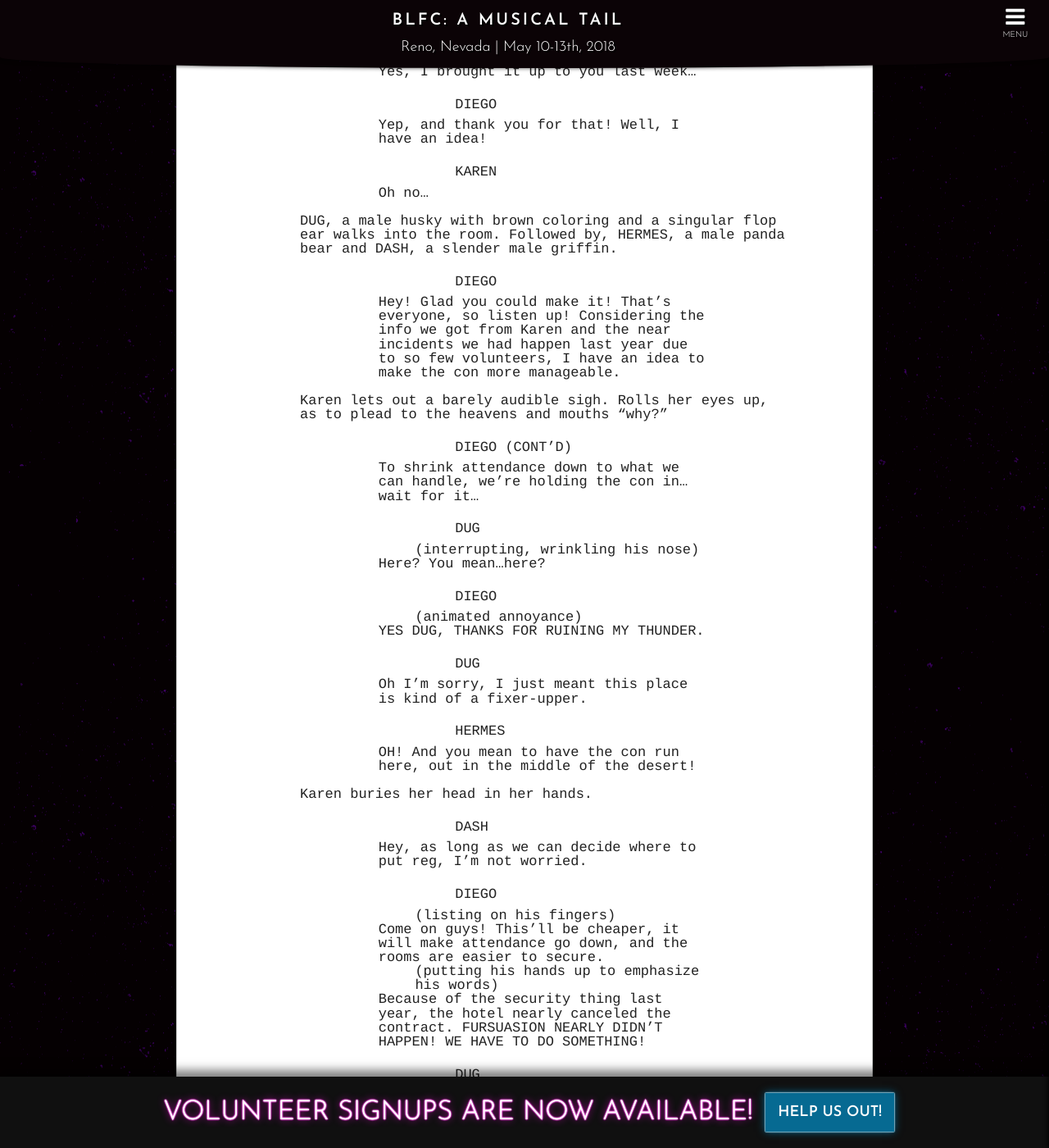
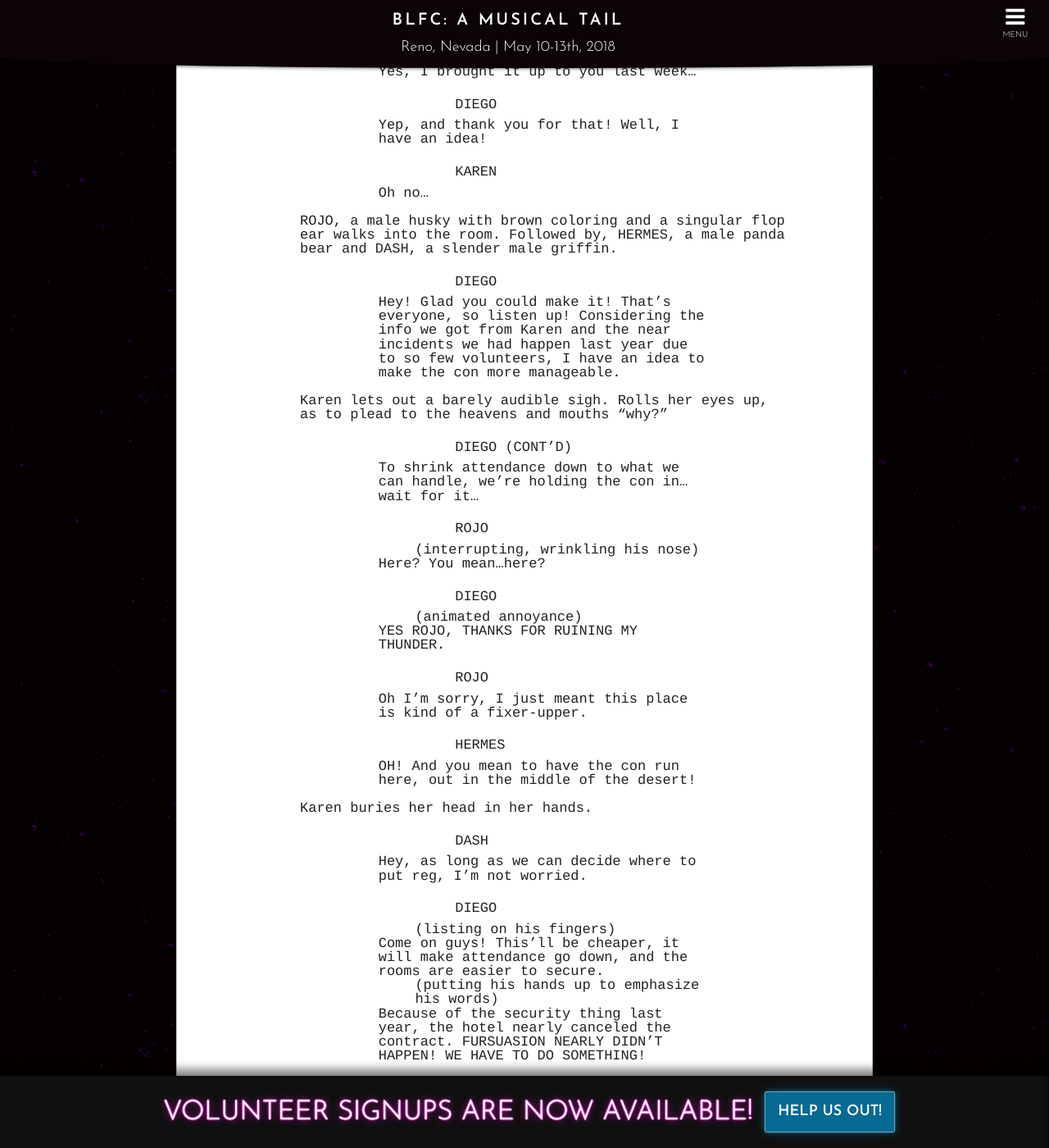
Before and after one commit to blfcweb/biggestlittlefc.github.io, a Jekyll site: the page built from theme/story-00.md, in a window 1280 px wide and 1400 px high, scrolled down 2109 px. Shown: the whole window at 82% size. Built offline with Jekyll 4.4.1, drawn with Linux system fonts in a browser that asks for light colours.

Commit message:
DUG to ROJO

```diff
--- a/theme/story-00.md
+++ b/theme/story-00.md
@@ -47,7 +47,7 @@ layout: empty
 <h4>KAREN</h4>
 <p>Oh no...</p>
 </div>
-<p>DUG, a male husky with brown coloring and a singular flop ear walks into the room. Followed by, HERMES, a male panda bear and DASH, a slender male griffin.</p>
+<p>ROJO, a male husky with brown coloring and a singular flop ear walks into the room. Followed by, HERMES, a male panda bear and DASH, a slender male griffin.</p>
 <div class="dialogue">
 <h4>DIEGO</h4>
 <p>Hey! Glad you could make it! That's everyone, so listen up! Considering the info we got from Karen and the near incidents we had happen last year due to so few volunteers, I have an idea to make the con more manageable.</p>
@@ -58,17 +58,17 @@ layout: empty
 <p>To shrink attendance down to what we can handle, we're holding the con in...wait for it...</p>
 </div>
 <div class="dialogue">
-<h4>DUG</h4>
+<h4>ROJO</h4>
 <p class="parenthetical">(interrupting, wrinkling his nose)</p>
 <p>Here?  You mean...here?</p>
 </div>
 <div class="dialogue">
 <h4>DIEGO</h4>
 <p class="parenthetical">(animated annoyance)</p>
-<p>YES DUG, THANKS FOR RUINING MY THUNDER.</p>
+<p>YES ROJO, THANKS FOR RUINING MY THUNDER.</p>
 </div>
 <div class="dialogue">
-<h4>DUG</h4>
+<h4>ROJO</h4>
 <p>Oh I'm sorry, I just meant this place is kind of a fixer-upper.</p>
 </div>
 <div class="dialogue">
@@ -89,7 +89,7 @@ layout: empty
 <p>Because of the security thing last year, the hotel nearly canceled the contract.  FURSUASION NEARLY DIDN'T HAPPEN!  WE HAVE TO DO SOMETHING!</p>
 </div>
 <div class="dialogue">
-<h4>DUG</h4>
+<h4>ROJO</h4>
 <p>I don't like it, but if I need to sleep in the dealer's den again I will!</p>
 </div>
 <div class="dialogue">
```
